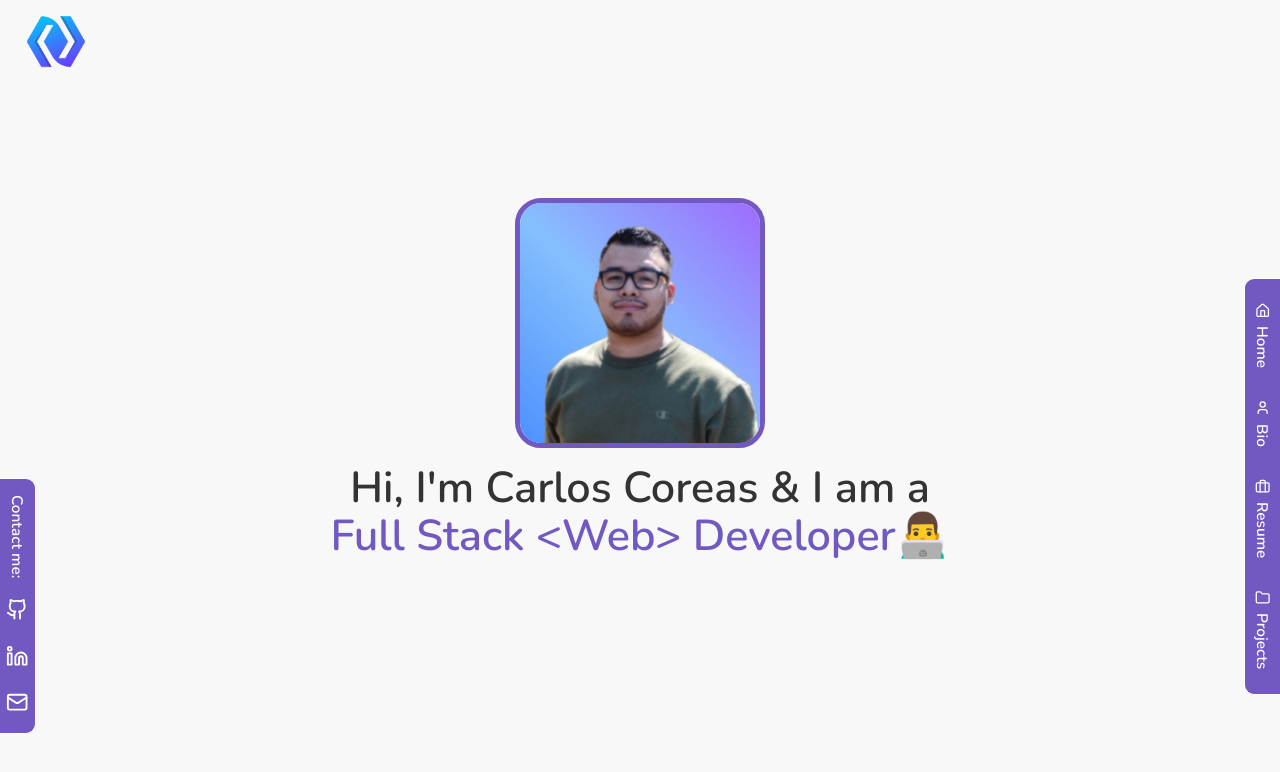
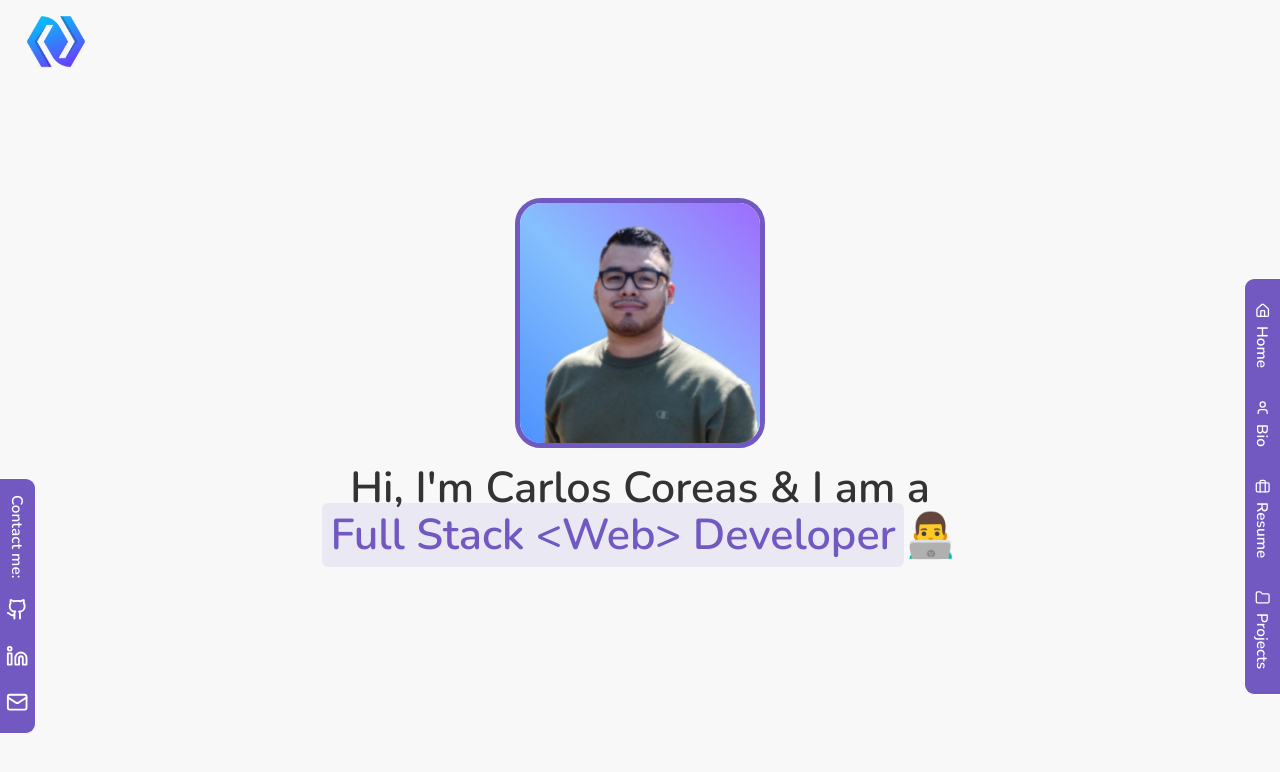
Before and after one commit to CJ484/cjcodes-portfolio-website, a React (Vite) app: page / in a window 1280 px wide. Shown: the part 14-786 px from the top of the page. Built offline with nearby package versions, Linux system fonts and the light colour scheme.

Commit message:
Add highlight class to globals.classes.css for improved text emphasis

```diff
--- a/src/styles/globals.classes.css
+++ b/src/styles/globals.classes.css
@@ -40,3 +40,14 @@
     box-shadow: 0 0 10px 0 color-mix(in oklch, var(--color-primary) 10%, transparent);
     border: 3px solid color-mix(in oklch, var(--color-primary) 10%, transparent);
   }
+
+  .highlight {
+    padding: 0.15rem 0.5rem;
+    border-radius: var(--radius-md);
+    color: var(--color-primary);
+    background-color: color-mix(
+      in oklch,
+      var(--color-primary) 10%,
+      transparent
+    );
+  }
```
